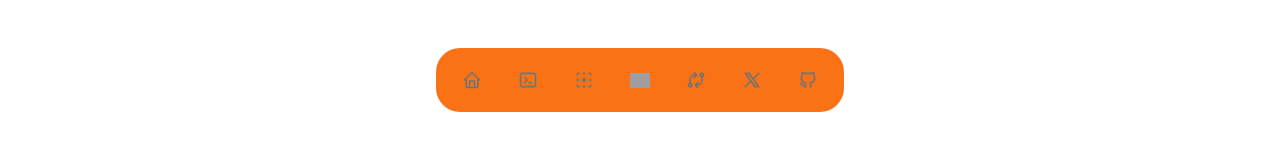
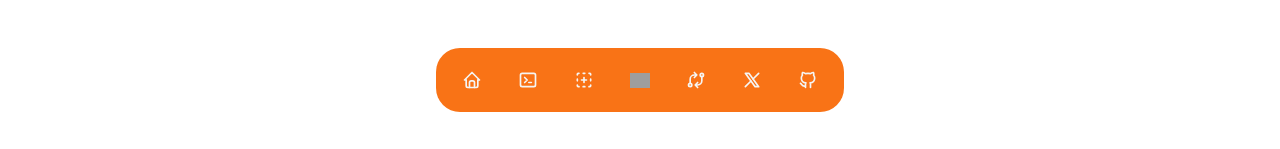
Before and after one commit to potakaaa/platebook, a Next.js app in the folder frontend/: page / in a window 1280 px wide. Shown: the part 648-797 px from the top of the page. Built offline with nearby package versions, Linux system fonts and the light colour scheme; grey boxes are pictures that could not be loaded.

Commit message:
(frontend): modified nav floating

```diff
--- a/frontend/src/components/navbar/FloatingNav.tsx
+++ b/frontend/src/components/navbar/FloatingNav.tsx
@@ -13,24 +13,18 @@ import Image from "next/image";
 const links = [
   {
     title: "Home",
-    icon: (
-      <IconHome className="h-full w-full text-neutral-500 dark:text-neutral-300" />
-    ),
+    icon: <IconHome className="h-full w-full text-secondary" />,
     href: "#",
   },
 
   {
     title: "Products",
-    icon: (
-      <IconTerminal2 className="h-full w-full text-neutral-500 dark:text-neutral-300" />
-    ),
+    icon: <IconTerminal2 className="h-full w-full text-secondary" />,
     href: "#",
   },
   {
     title: "Components",
-    icon: (
-      <IconNewSection className="h-full w-full text-neutral-500 dark:text-neutral-300" />
-    ),
+    icon: <IconNewSection className="h-full w-full text-secondary" />,
     href: "#",
   },
   {
@@ -47,24 +41,18 @@ const links = [
   },
   {
     title: "Changelog",
-    icon: (
-      <IconExchange className="h-full w-full text-neutral-500 dark:text-neutral-300" />
-    ),
+    icon: <IconExchange className="h-full w-full text-secondary" />,
     href: "#",
   },
 
   {
     title: "Twitter",
-    icon: (
-      <IconBrandX className="h-full w-full text-neutral-500 dark:text-neutral-300" />
-    ),
+    icon: <IconBrandX className="h-full w-full text-secondary" />,
     href: "#",
   },
   {
     title: "GitHub",
-    icon: (
-      <IconBrandGithub className="h-full w-full text-neutral-500 dark:text-neutral-300" />
-    ),
+    icon: <IconBrandGithub className="h-full w-full text-secondary" />,
     href: "#",
   },
 ];
--- a/frontend/src/components/ui/floating-dock.tsx
+++ b/frontend/src/components/ui/floating-dock.tsx
@@ -68,7 +68,7 @@ const FloatingDockMobile = ({
                 <Link
                   href={item.href}
                   key={item.title}
-                  className="h-10 w-10 rounded-full bg-gray-50 dark:bg-neutral-900 flex items-center justify-center"
+                  className="h-10 w-10 rounded-full bg-primary flex items-center justify-center"
                 >
                   <div className="h-4 w-4">{item.icon}</div>
                 </Link>
@@ -79,9 +79,9 @@ const FloatingDockMobile = ({
       </AnimatePresence>
       <button
         onClick={() => setOpen(!open)}
-        className="h-10 w-10 rounded-full bg-gray-50 dark:bg-neutral-800 flex items-center justify-center"
+        className="h-10 w-10 rounded-full bg-primary dark:bg-neutral-800 flex items-center justify-center"
       >
-        <IconLayoutNavbarCollapse className="h-5 w-5 text-neutral-500 dark:text-neutral-400" />
+        <IconLayoutNavbarCollapse className="h-5 w-5 text-secondary" />
       </button>
     </div>
   );
```
